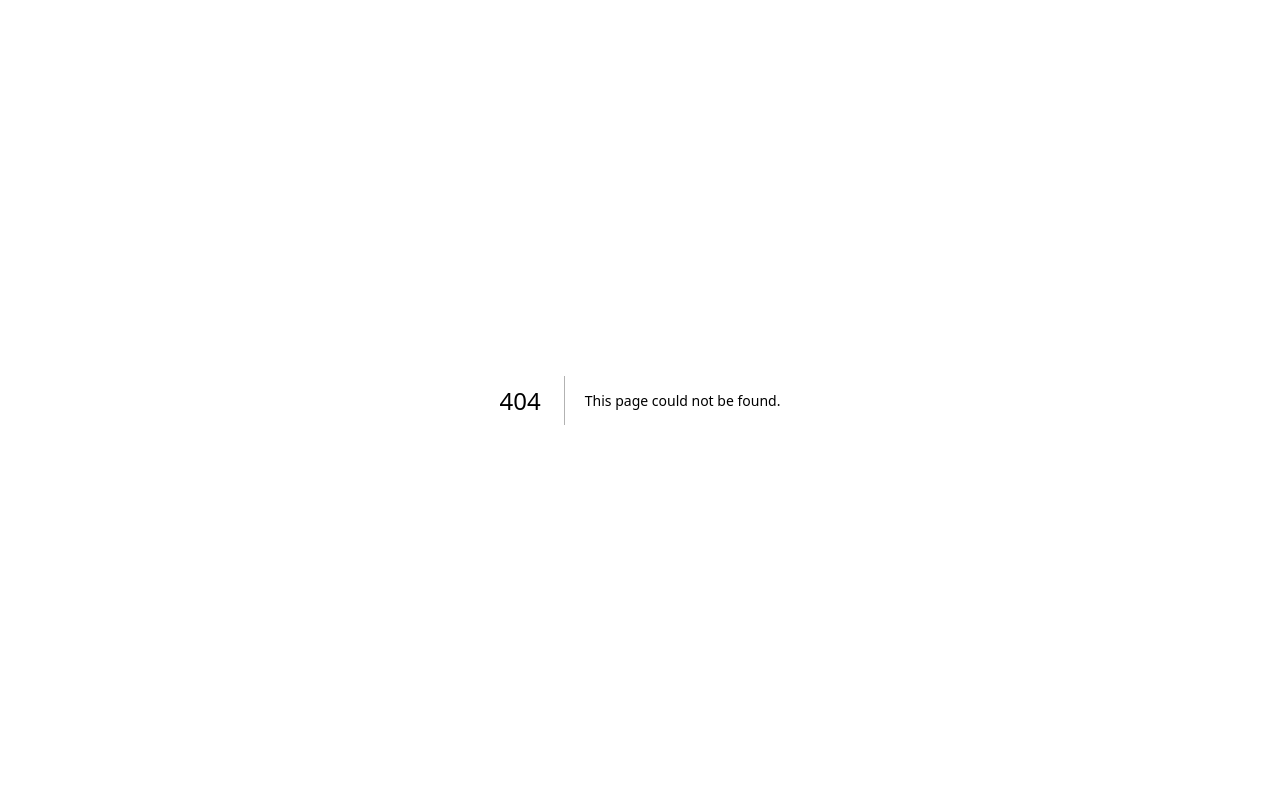
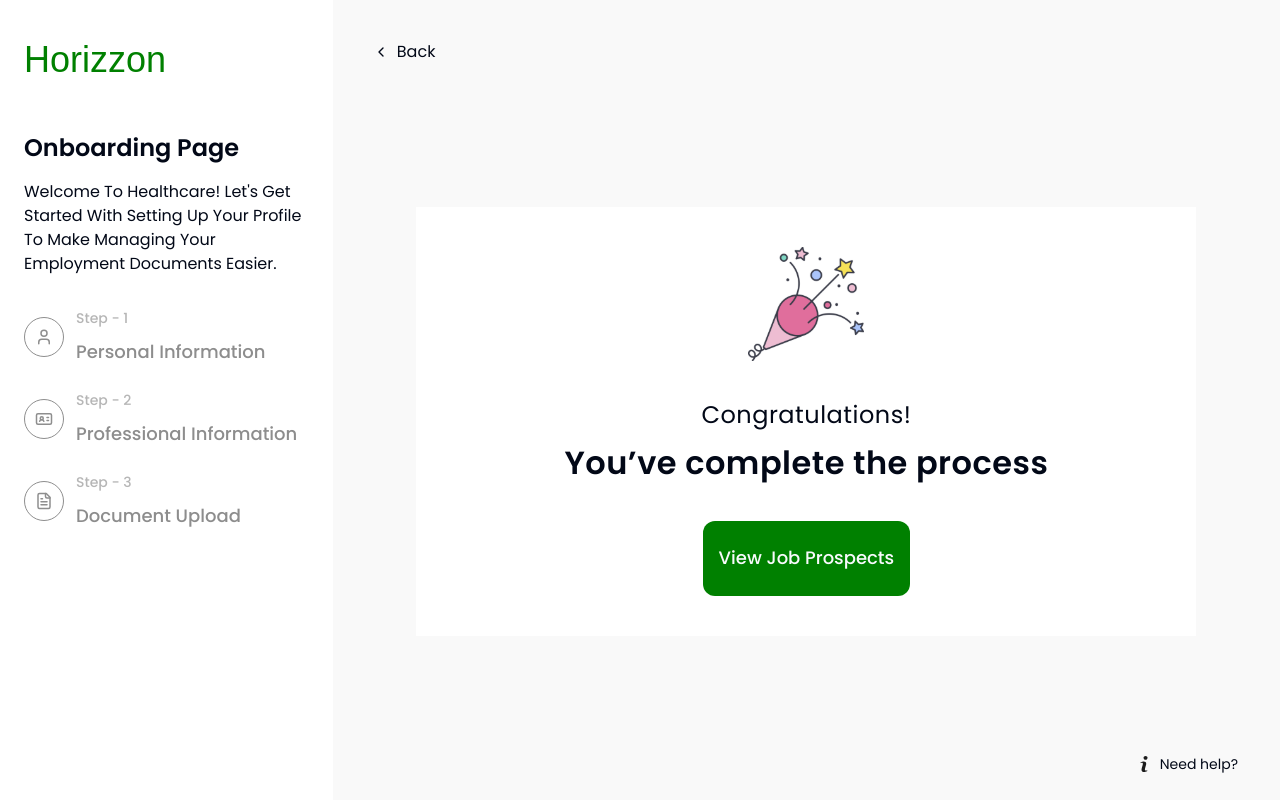
Before and after one commit to mohammadJahid8/horizon-next, a Next.js app: page /pro/onboard/completed in a window 1280 px wide. Before the commit this address had no page. Built offline with nearby package versions, Linux system fonts and the light colour scheme; a web font is replaced by a local one.

Commit message:
onboard sucess page

```diff
--- a/app/(dashboard)/pro/layout.tsx
+++ b/app/(dashboard)/pro/layout.tsx
@@ -1,8 +1,7 @@
 /* eslint-disable @next/next/no-img-element */
 import React, { ReactNode } from 'react';
-import Back from '@/components/global/back';
 import Onboard from '@/components/global/onboard';
-import OnboardSheet from '@/components/global/onboard-sheet';
+import OnboardContentLayout from '@/components/global/onboard-layout';
 
 interface OnboardLayoutProps {
   children: ReactNode;
@@ -15,15 +14,7 @@ const OnboardLayout: React.FC<OnboardLayoutProps> = ({ children }) => {
         <div className='hidden lg:block'>
           <Onboard />
         </div>
-        <div className=' bg-[#f9f9f9] overflow-y-auto px-4 py-6 lg:p-10'>
-          <div className='flex items-center gap-3  mb-8'>
-            <div className='lg:hidden'>
-              <OnboardSheet />
-            </div>
-            <Back />
-          </div>
-          {children}
-        </div>
+        <OnboardContentLayout>{children}</OnboardContentLayout>
       </div>
       <div className='fixed bottom-4 right-8 p-2.5 cursor-pointer hover:underline'>
         <span className='flex items-center'>
--- /dev/null
+++ b/app/(dashboard)/pro/onboard/completed/page.tsx
@@ -0,0 +1,27 @@
+import OnboardButton from '@/components/global/onboard-button';
+import React from 'react';
+
+const Completed = () => {
+  return (
+    <div className='flex items-center justify-center h-[calc(100vh-150px)]'>
+      <div className='bg-white flex flex-col justify-center items-center gap-10 max-w-[780px] mx-auto h-auto w-full py-10'>
+        <img
+          src='/confetti.svg'
+          alt='confetti'
+          className='w-[116px] h-[114px] mx-auto'
+        />
+        <div className='text-center'>
+          <h1 className='text-2xl leading-7 tracking-[0.5px] mb-4'>
+            Congratulations!
+          </h1>
+          <p className='text-[32px] leading-9 font-semibold tracking-[0.5px]'>
+            You’ve complete the process
+          </p>
+        </div>
+        <OnboardButton text='View Job Prospects' href='/pro/profile' />
+      </div>
+    </div>
+  );
+};
+
+export default Completed;
--- a/app/(dashboard)/pro/onboard/document-upload/page.tsx
+++ b/app/(dashboard)/pro/onboard/document-upload/page.tsx
@@ -182,7 +182,7 @@ const DocumentUpload = () => {
           <OnboardButton
             text='Submit'
             className='w-full'
-            href='/pro/onboard/document-upload'
+            href='/pro/onboard/completed'
           />
           <OnboardButton
             text='Skip for now'
--- /dev/null
+++ b/components/global/onboard-layout.tsx
@@ -0,0 +1,25 @@
+import React from 'react';
+import OnboardSheet from './onboard-sheet';
+import Back from './back';
+
+interface OnboardContentLayoutProps {
+  children: React.ReactNode;
+}
+
+const OnboardContentLayout: React.FC<OnboardContentLayoutProps> = ({
+  children,
+}) => {
+  return (
+    <div className=' bg-[#f9f9f9] overflow-y-auto px-4 py-6 lg:p-10'>
+      <div className='flex items-center gap-3 mb-8'>
+        <div className='lg:hidden'>
+          <OnboardSheet />
+        </div>
+        <Back />
+      </div>
+      {children}
+    </div>
+  );
+};
+
+export default OnboardContentLayout;
```
Also changed, not shown: public/confetti.svg (added).
